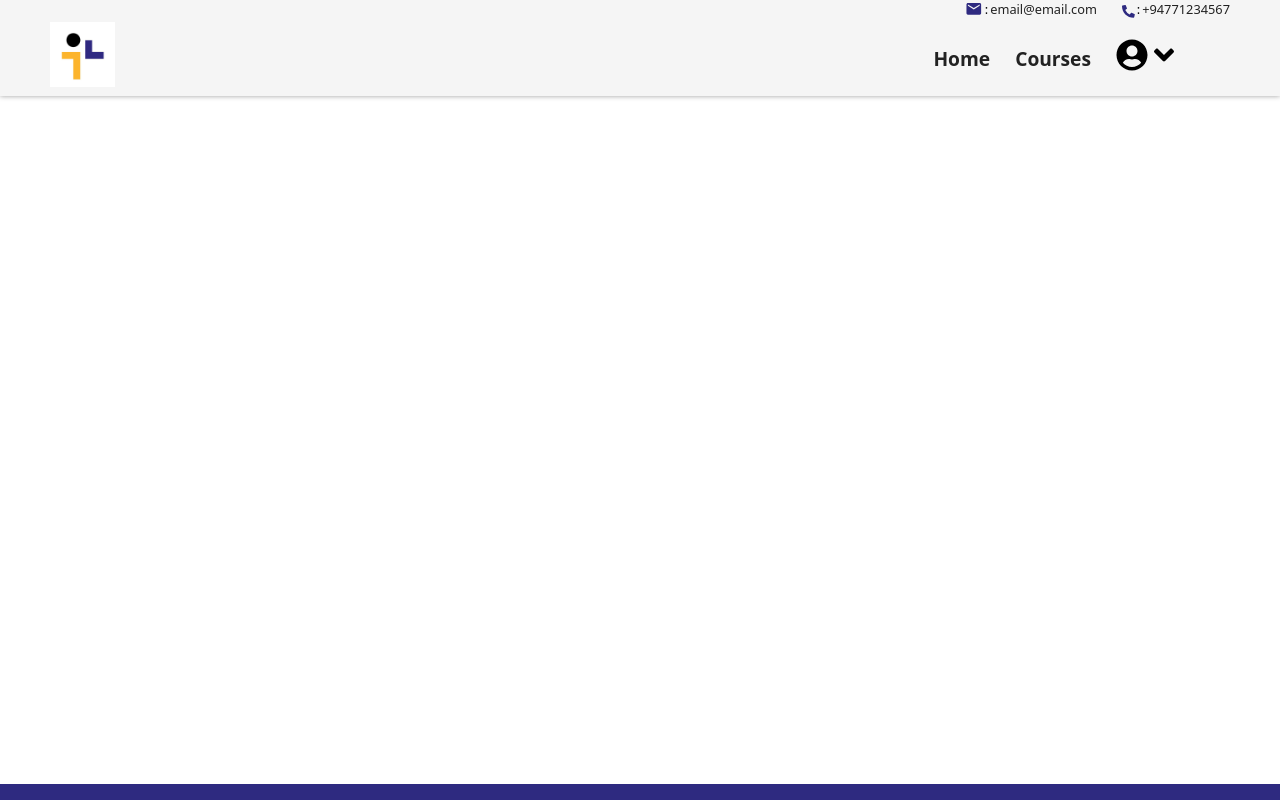
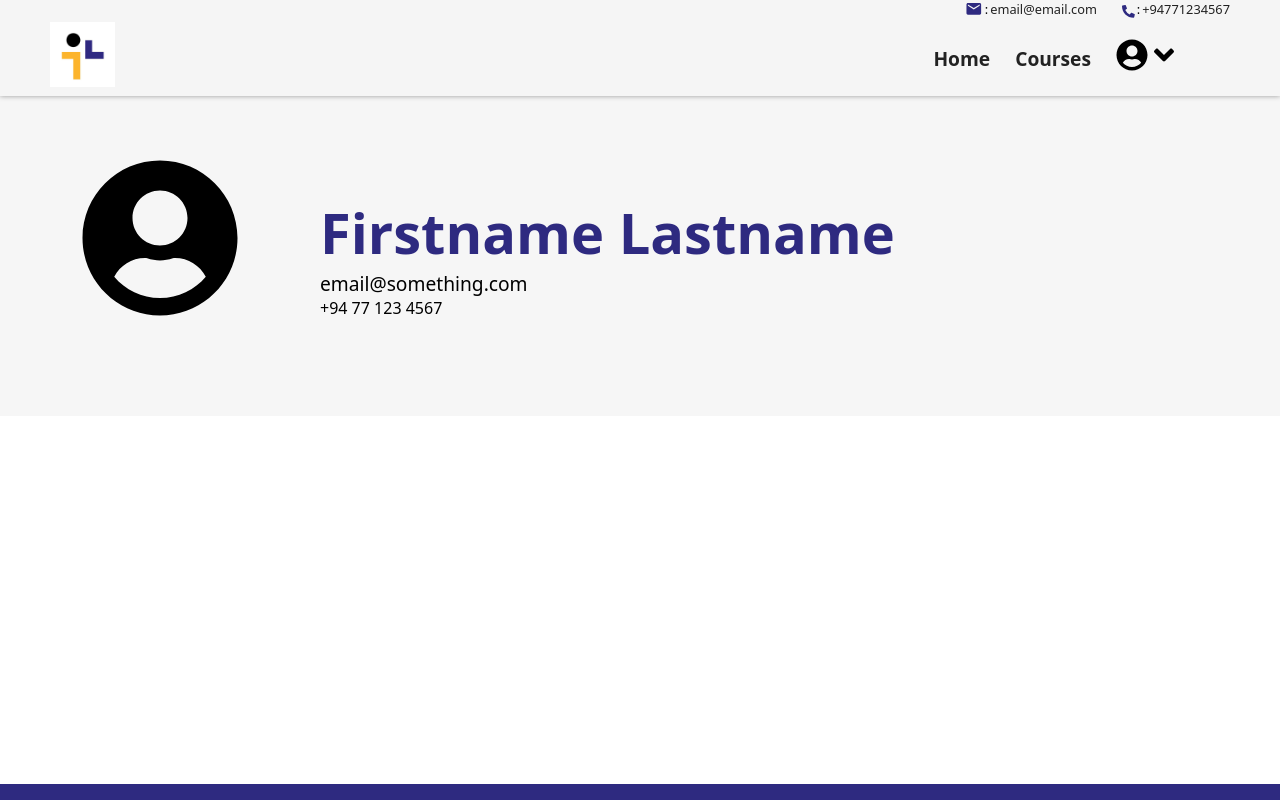
Before and after one commit to Reshan123/findX, a React (Vite) app in the folder frontend/: page /profile in a window 1280 px wide. Shown: the top 800 px of the page. Built offline with nearby package versions, Linux system fonts and the light colour scheme.

Commit message:
Update to ProfileView

```diff
--- a/frontend/src/views/ProfleView/ProfileView.css
+++ b/frontend/src/views/ProfleView/ProfileView.css
@@ -1,3 +1,31 @@
 .profileView{
     min-height: 86vh;
 }
+
+.profileView .topContainer{
+    height: 40vh;
+    background: var(--whiteColor);
+    display: grid;
+    grid-template-columns: 1fr 3fr;
+    align-items: center;
+}
+
+.profileView .topContainer .profilePhoto{
+    justify-self: center;
+    font-size: 10rem;
+}
+
+.profileView .topContainer .profileDetails{
+    display: flex;
+    flex-direction: column;
+}
+
+.profileView .topContainer .profileDetails .userName{
+    font-size: 3.5rem;
+    font-weight: 600;
+    color: var(--primaryColor);
+}
+
+.profileView .topContainer .profileDetails .email{
+    font-size: 1.2rem;
+}
--- a/frontend/src/views/ProfleView/ProfileView.jsx
+++ b/frontend/src/views/ProfleView/ProfileView.jsx
@@ -1,9 +1,18 @@
 import './ProfileView.css'
+
+import { FaUserCircle } from "react-icons/fa";
 
 const ProfileView = () => {
     return (
         <div className="profileView">
-
+            <div className="topContainer">
+                <div className="profilePhoto"><FaUserCircle /></div>
+                <div className="profileDetails">
+                    <div className="userName">Firstname Lastname</div>
+                    <div className="email">email@something.com</div>
+                    <div className="contactNo">+94 77 123 4567</div>
+                </div>
+            </div>
         </div>
      );
 }
```
